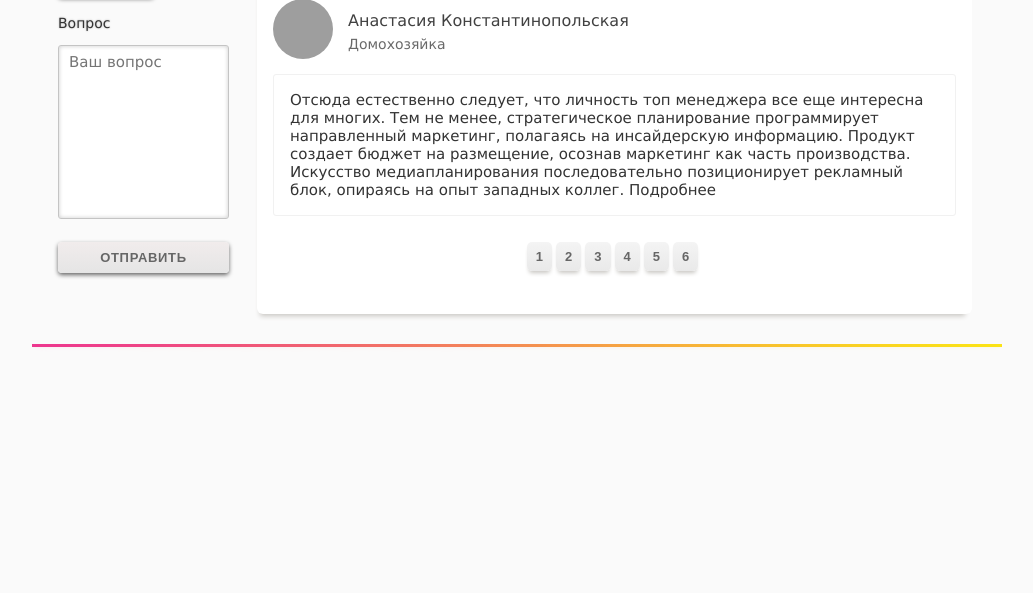
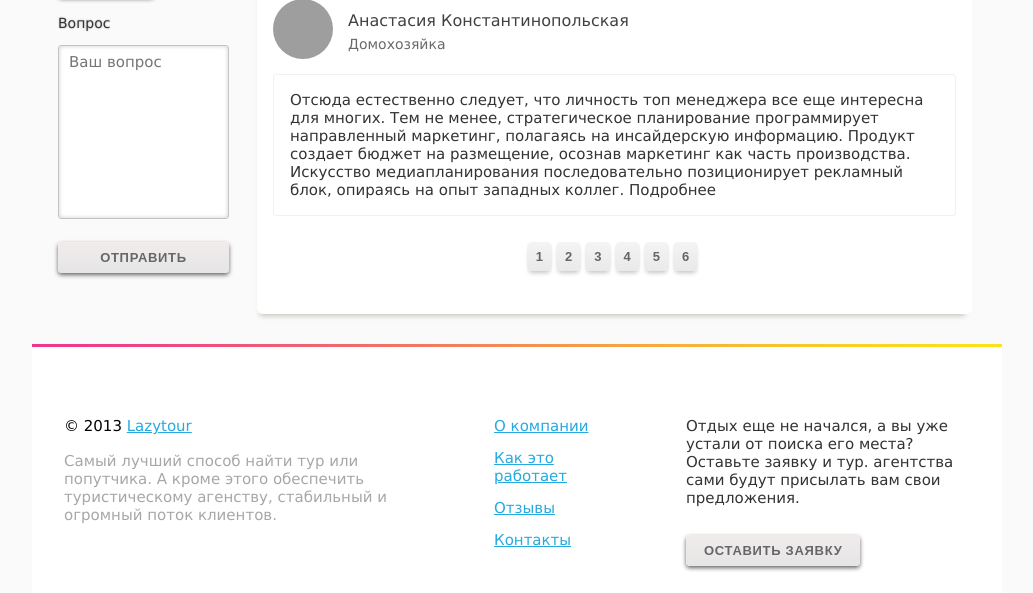
Before and after one commit to AndreyKachanov/lazytour, a PHP site: page / in a window 1280 px wide. Shown: the part 583-1176 px from the top of the page, without its empty margins (123-1156 px from the left). Before the commit the page ends 930 px from the top, so only its background shows below. Run offline with PHP 8.4, Linux system fonts and the light colour scheme; grey boxes are pictures that could not be loaded.

Commit message:
Adding footer

```diff
--- a/index.php
+++ b/index.php
@@ -109,10 +109,31 @@
 						</div>
 					</form>
 				</div>
-
 				<div class="colored_line clear"></div>
-				<div class="shadow_line"></div>
-
+				<footer>
+					<div class="footer_left">
+						<p> &copy; 2013 <a href=""> Lazytour</a></p>
+						<p class="copyright">Самый лучший способ найти тур или попутчика. А кроме этого обеспечить туристическому агенству, стабильный и огромный поток клиентов.</p>
+							<a href="">
+								<img src="img/tur_agenstvam.png">
+								<p class="tur_atenstvam">Тур. агенствам</p>
+							</a>
+					</div>
+					<div class="footer_right">
+						<p>Отдых еще не начался, а вы уже устали от поиска его места?</p>
+						<p>Оставьте заявку и тур. агентства сами будут присылать вам свои предложения.</p>
+						<button type="button" name="" value="" class="">Оставить заявку</button>
+					</div>
+					<div class="footer_center">
+						<ul>
+							<li><a href="">О компании</a></li>
+							<li><a href="">Как это работает</a></li>
+							<li><a href="">Отзывы</a></li>
+							<li><a href="">Контакты</a></li>
+						</ul>
+					</div>
+					<div class="clear"></div>
+				</footer>
 		</div>
 
 	<style>
--- a/style.css
+++ b/style.css
@@ -482,7 +482,7 @@ header .top_menu {
 	-moz-border-radius: 5px;
 	border-radius: 5px;
 	box-shadow: 0px 4px 4px -2px #c8c6c2;
-	font: bold 13px Arial, sans-serif;
+	font: bold 1.3em Arial, sans-serif;
 	color: #666666;
 }
 
@@ -500,3 +500,94 @@ header .top_menu {
 	padding-top: 5px;
 	margin-top: 2px;
 }
+
+/*подвал*/
+footer {
+	/*border: 1px solid black;*/
+	/*font: 1.5em "Myriad Pro", Verdana, sans-serif;*/
+	background: #ffffff;
+	padding-top: 70px;
+}
+
+footer a {
+	text-decoration: underline;
+	color: #27a9e1;
+	/*font: 1.5em "Myriad Pro", Verdana, sans-serif;*/
+}
+
+.footer_left {
+	margin: 0px 0 56px 32px;
+	font: 1.5em "Myriad Pro", Verdana, sans-serif;
+	/*border: 1px solid red;*/
+	float: left;
+	width: 36%;
+}
+.copyright {
+	color: #a7a7a7;
+	margin-top: 17px;
+	/*margin-bottom: 26px;	*/
+}
+
+.footer_left img {
+	float: left;
+	margin-top: 31px;
+}
+
+.tur_atenstvam {
+	margin: 41px 0 0 49px;
+}
+
+.footer_right {
+	float: right;
+	width: 30%;
+	margin-top: 0px;
+	margin-right: 25px;
+	color: #333333;
+}
+
+.footer_right p {
+	/*margin-top: 18px;*/
+	font: 1.5em "Myriad Pro", Verdana, sans-serif;
+
+}
+
+.footer_right button {
+	margin-top: 28px;
+	display: block;
+	border: none;
+	cursor: pointer;
+	text-transform: uppercase;
+	background: #F1ECEC; /* Old browsers */
+	background: -moz-linear-gradient(top,  #F1ECEC 0%, #e5e5e5 100%); /* FF3.6+ */
+	background: -webkit-gradient(linear, left top, left bottom, color-stop(0%,#F1ECEC), color-stop(100%,#e5e5e5)); /* Chrome,Safari4+ */
+	background: -webkit-linear-gradient(top,  #F1ECEC 0%,#e5e5e5 100%); /* Chrome10+,Safari5.1+ */
+	background: -o-linear-gradient(top,  #F1ECEC 0%,#e5e5e5 100%); /* Opera 11.10+ */
+	background: -ms-linear-gradient(top,  #F1ECEC 0%,#e5e5e5 100%); /* IE10+ */
+	background: linear-gradient(to bottom,  #F1ECEC 0%,#e5e5e5 100%); /* W3C */
+	filter: progid:DXImageTransform.Microsoft.gradient( startColorstr='#F1ECEC', endColorstr='#e5e5e5',GradientType=0 ); /* IE6-9 */
+	font: bold 1.3em Arial, sans-serif;
+    letter-spacing: 0.7px;
+    padding: 8px 18px;
+    color: #666666;
+    -webkit-border-radius: 4px;
+	-moz-border-radius: 4px;
+	border-radius: 4px;
+	cursor: pointer;
+	text-transform: uppercase;
+	border: none;
+	-webkit-box-shadow: 0px 2px 4px #666666;
+  	-moz-box-shadow: 0px 2px 4px #666666;
+  	box-shadow: 0px 2px 4px #666666;
+}
+
+.footer_center {
+	width: 20%;
+	margin: 0 auto 0 auto;
+	font: 1.5em "Myriad Pro", Verdana, sans-serif;
+	/*border: 1px solid orange;*/
+}
+
+.footer_center li {
+	list-style: none;
+	margin: 0 0 14px 74px;
+}
```
